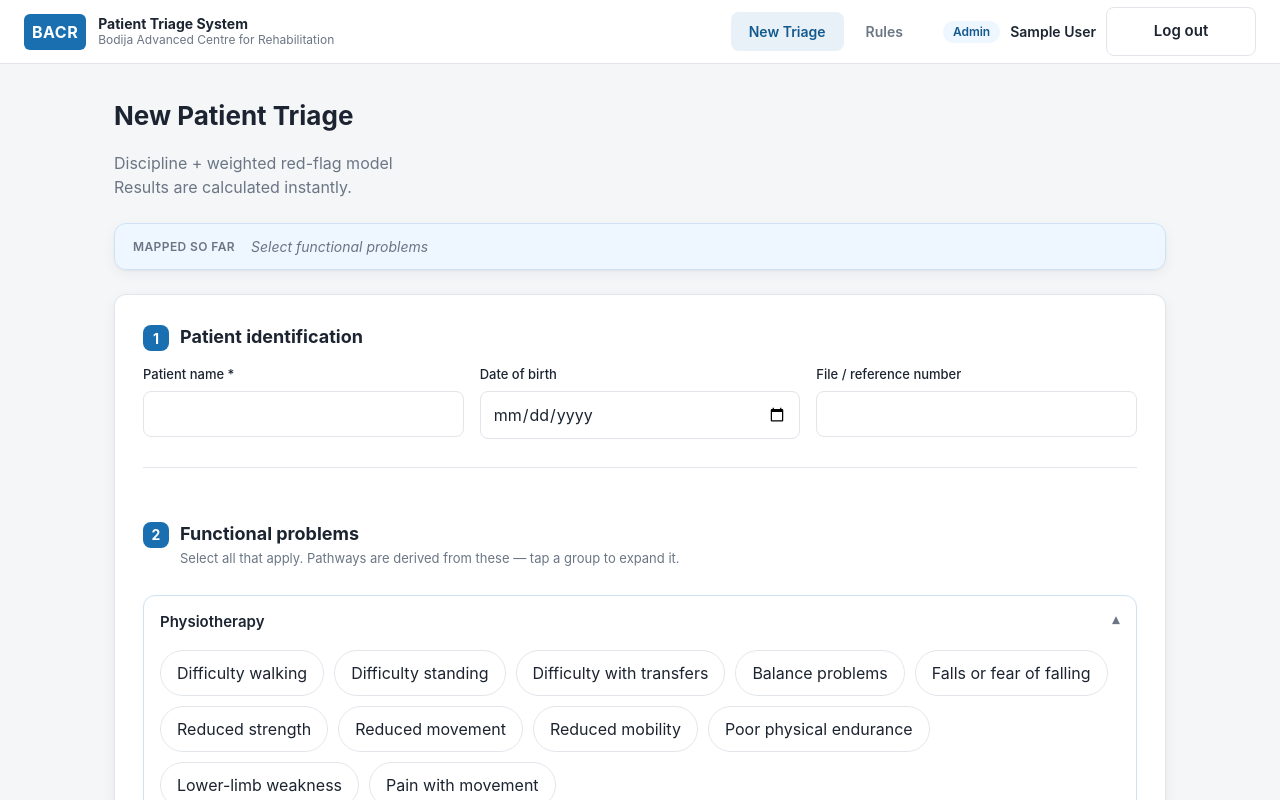
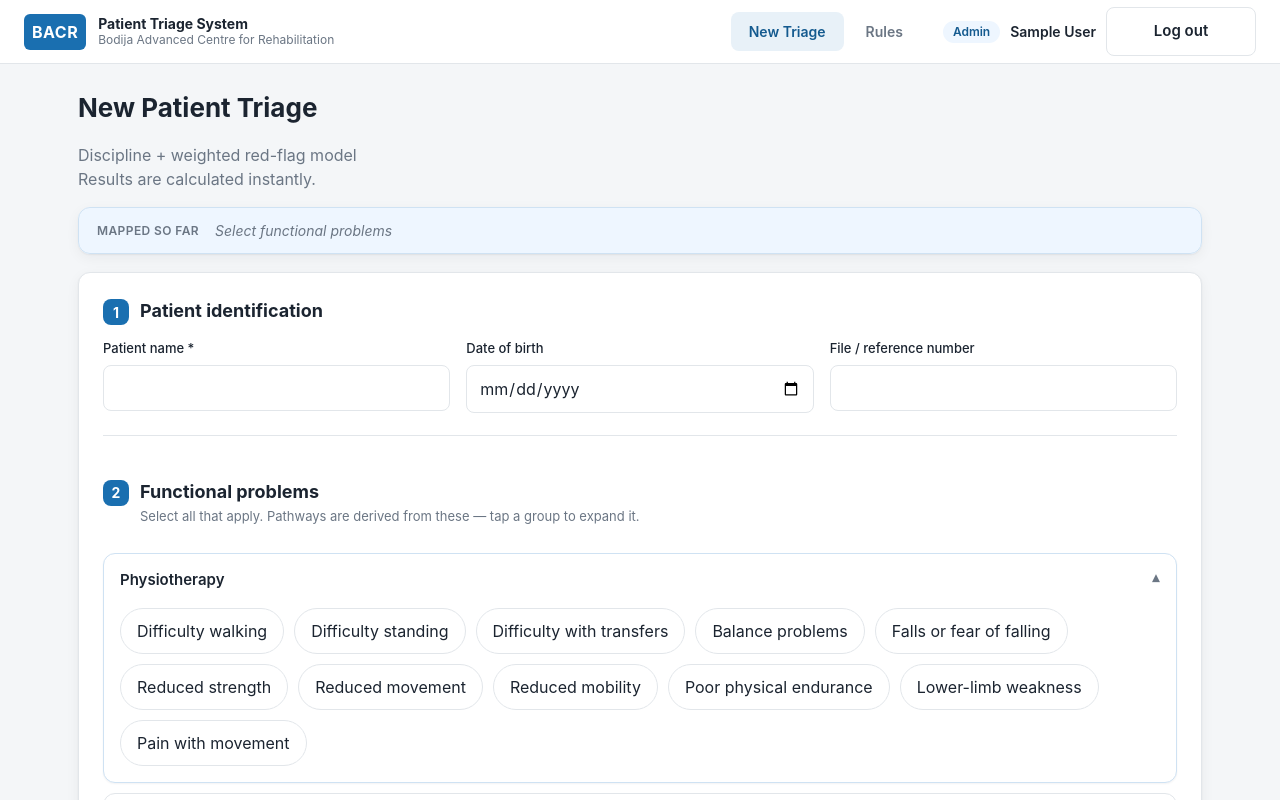
Before and after one commit to wizdormer-collab/Bodija-Advanced-Centre-for-Rehabilitation, a React (Vite) app: page / in a window 1280 px wide. Shown: the top 800 px of the page. Built offline with nearby package versions, Linux system fonts and the light colour scheme; sample sign-in values are in the browser's storage.

Commit message:
Tighten page spacing and widen content to reduce excess whitespace

```diff
--- a/src/styles/global.css
+++ b/src/styles/global.css
@@ -144,14 +144,14 @@ body {
 
 .content {
   flex: 1;
-  padding: 32px 24px 64px;
-  max-width: 1100px;
+  padding: 24px 28px 48px;
+  max-width: 1180px;
   margin: 0 auto;
   width: 100%;
 }
 
 .page-head {
-  margin-bottom: 24px;
+  margin-bottom: 16px;
 }
 
 .page-head h1 {
@@ -168,12 +168,12 @@ body {
   border: 1px solid var(--border);
   border-radius: var(--radius);
   box-shadow: var(--shadow);
-  padding: 28px;
+  padding: 24px;
 }
 
 .section {
-  margin-bottom: 32px;
-  padding-bottom: 28px;
+  margin-bottom: 26px;
+  padding-bottom: 22px;
   border-bottom: 1px solid var(--border);
 }
 
@@ -223,7 +223,7 @@ body {
 .form {
   display: flex;
   flex-direction: column;
-  gap: 20px;
+  gap: 16px;
 }
 
 .field {
@@ -545,7 +545,7 @@ textarea:focus {
   border-radius: var(--radius);
   box-shadow: var(--shadow);
   padding: 12px 18px;
-  margin: 0 0 24px;
+  margin: 0 0 18px;
 }
 
 .triage-summary-label {
```
